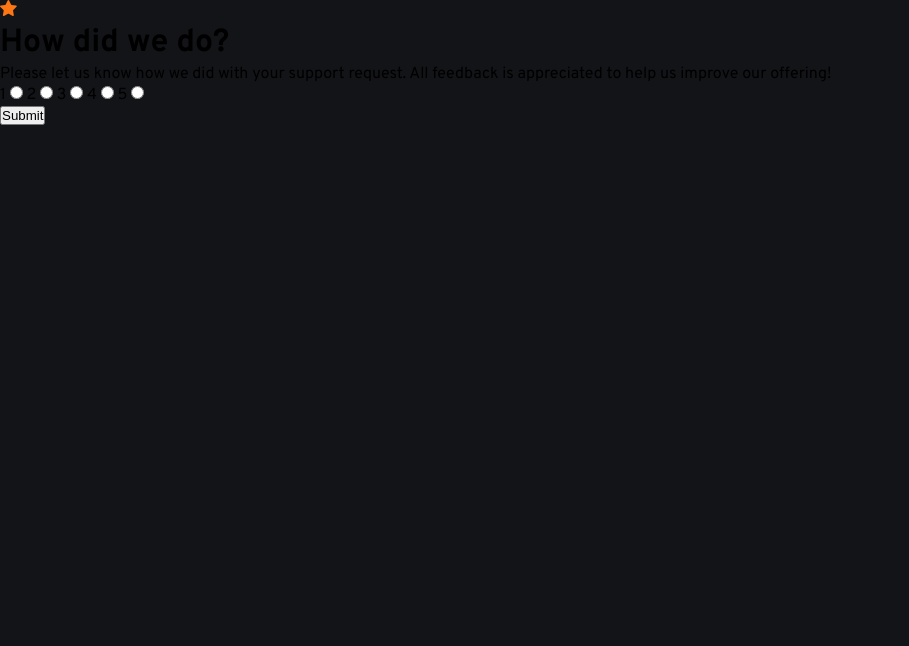
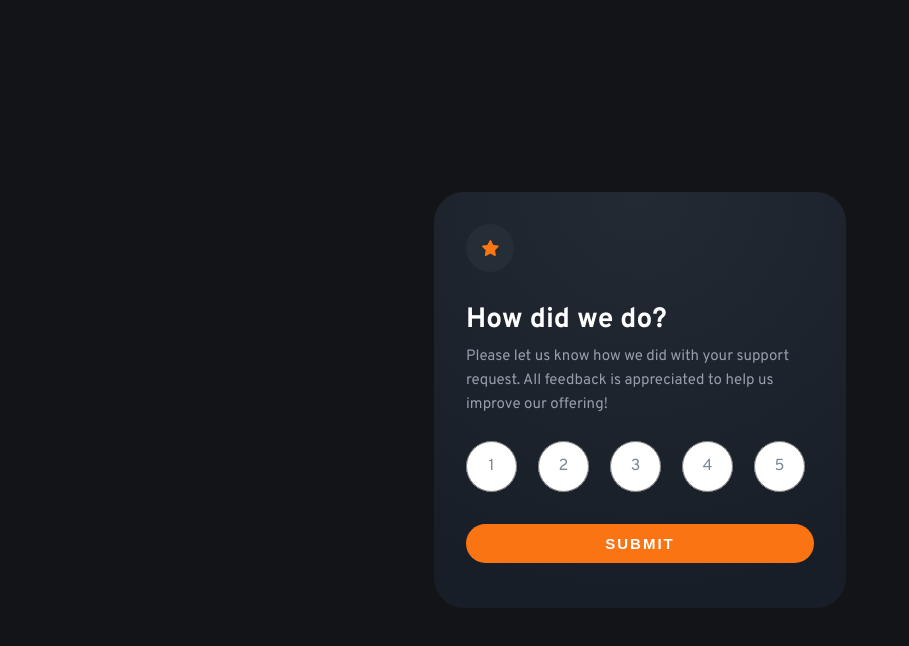
Before and after one commit to kariz-dev/fm-interactive-rating-component, a website: page index.html in a window 1280 px wide. Shown: the whole page, without its empty margins (0-909 px from the left). Drawn offline with Linux system fonts and the light colour scheme.

Commit message:
feat(style): card component

```diff
--- a/app/scss/_globals.scss
+++ b/app/scss/_globals.scss
@@ -21,3 +21,12 @@ body {
   font-family: 'Overpass', sans-serif;
   background: $veryDarkBlue;
 }
+
+#app {
+  width: 100vw;
+  height: 100vh;
+
+  display: flex;
+  justify-content: center;
+  align-items: center;
+}
--- /dev/null
+++ b/app/scss/components/_card.scss
@@ -0,0 +1,105 @@
+.card {
+  width: 412px;
+  height: 416px;
+  padding: 32px;
+  background: radial-gradient(
+    98.96% 98.96% at 50% 0%,
+    #232a34 0%,
+    #181e27 100%
+  );
+  border: none;
+  border-radius: 30px;
+
+  &-icon {
+    width: 48px;
+    height: 48px;
+
+    display: flex;
+    justify-content: center;
+    align-items: center;
+
+    background: $darkBlue;
+    border: none;
+    border-radius: 50%;
+
+    margin-bottom: 30px;
+  }
+
+  &-title {
+    color: $white;
+    font-size: 28px;
+    font-weight: 700;
+
+    margin-bottom: 7px;
+  }
+
+  &-desc {
+    color: $lightGrey;
+    font-size: 15px;
+    line-height: 24px;
+    width: 340px;
+  }
+
+  .rate {
+    &-wrap {
+      margin: 24px 0 32px;
+      display: flex;
+      flex-direction: row;
+      gap: 21px;
+
+      &-label {
+        background: $darkBlue;
+        width: 51px;
+        height: 51px;
+        border: none;
+        border-radius: 50%;
+        position: relative;
+        display: flex;
+        justify-content: center;
+        align-items: center;
+
+        span {
+          position: inherit;
+          color: $mediumGrey;
+          z-index: 2;
+          padding: 0;
+          margin: 0;
+        }
+
+        input[type="radio"] {
+          position: absolute;
+          width: 100%;
+          height: 100%;
+          accent-color: red;
+          background: $darkBlue;
+          border: none;
+          background-clip: content-box;
+          cursor: pointer;
+          z-index: 0;
+        }
+
+        input[type="radio"]:checked,
+        input[type="radio"]:focus {
+          background: var(--medium-grey);
+          color: white;
+        }
+      }
+    }
+
+    .btn {
+      display: block;
+      width: 100%;
+      padding-top: 11px;
+      padding-bottom: 11px;
+      background: $primary;
+      border: none;
+      border-radius: 22px;
+      cursor: pointer;
+      text-transform: uppercase;
+      color: $white;
+      font-size: 15px;
+      font-weight: 700;
+      letter-spacing: 2px;
+    }
+  }
+}
--- a/app/scss/main.scss
+++ b/app/scss/main.scss
@@ -2,3 +2,4 @@
 @import "mixins";
 
 @import "globals";
+@import "components/card";
```
Also changed, not shown: dist/css/main.css, 1 other file.
